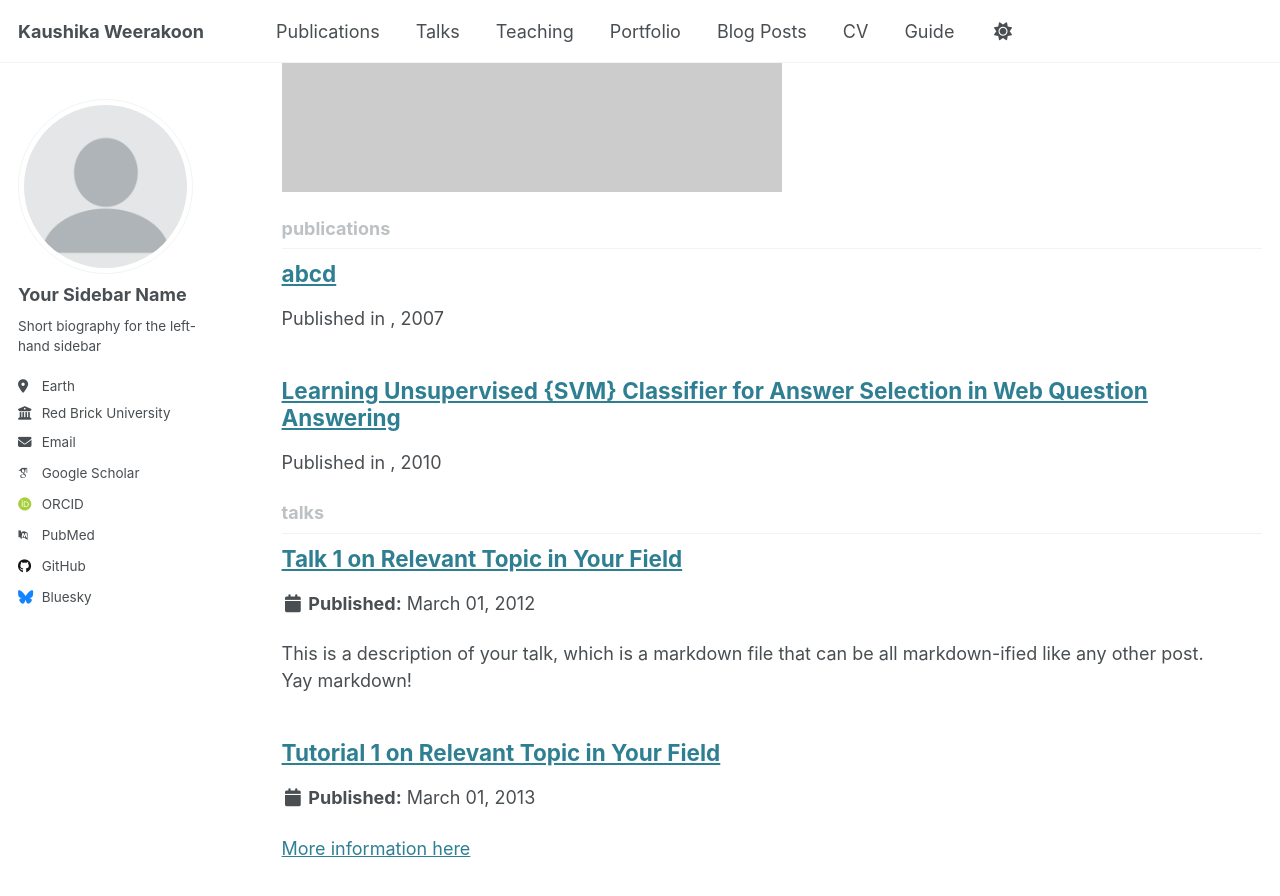
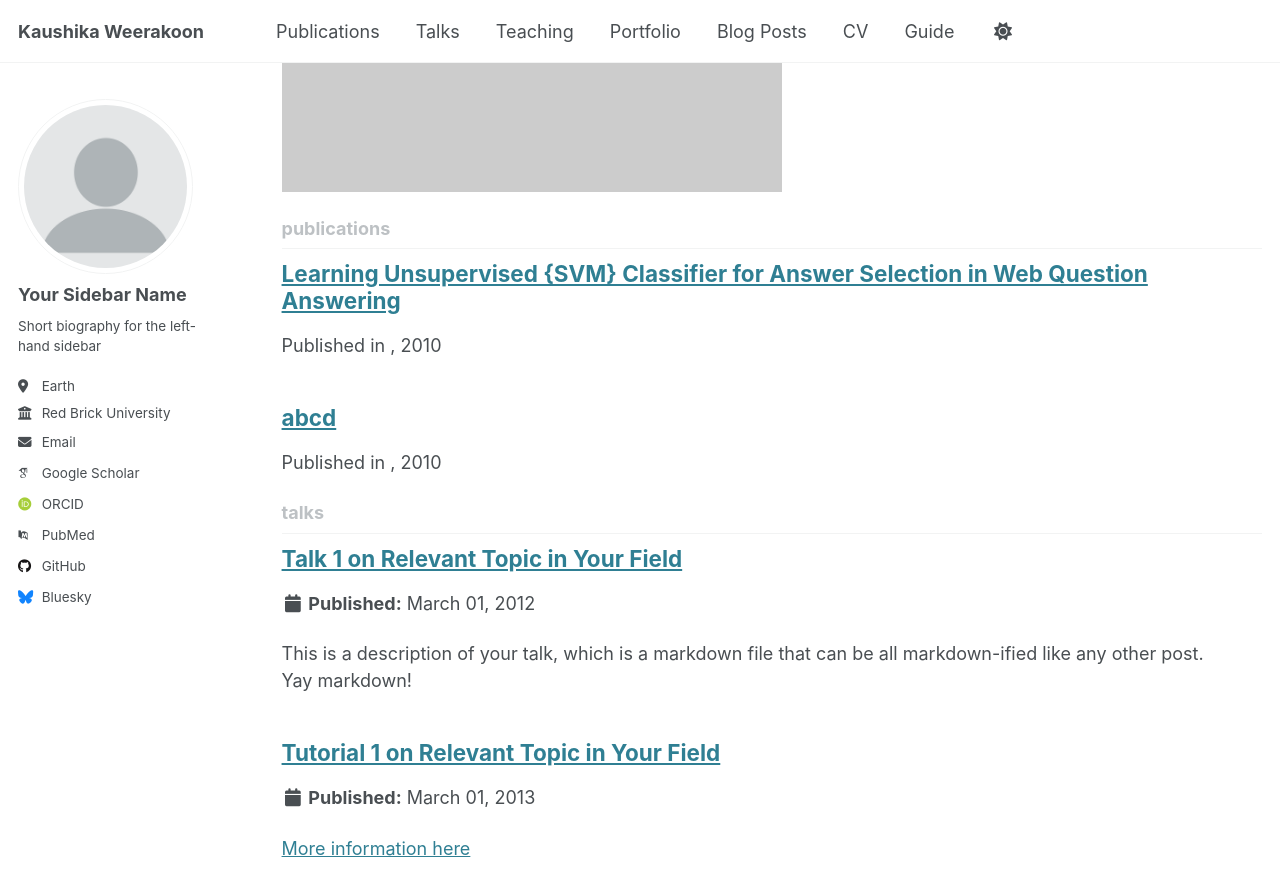
Before and after one commit to kaushikaW/kaushikaW.github.io, a Jekyll site: the page built from _pages/collection-archive.html, in a window 1280 px wide and 900 px high, scrolled down 893 px. Shown: the top 896 px of the window. Built offline with Jekyll 4.4.1, drawn with Linux system fonts in a browser that asks for light colours; some web fonts are replaced.

Commit message:
Update p_1.md

```diff
--- a/_publications/p_1.md
+++ b/_publications/p_1.md
@@ -2,5 +2,5 @@
 title: abcd
 collection: publications
 category: Electronic
-date: 2007-01-5
+date: 2010-10-1
 ---
```
